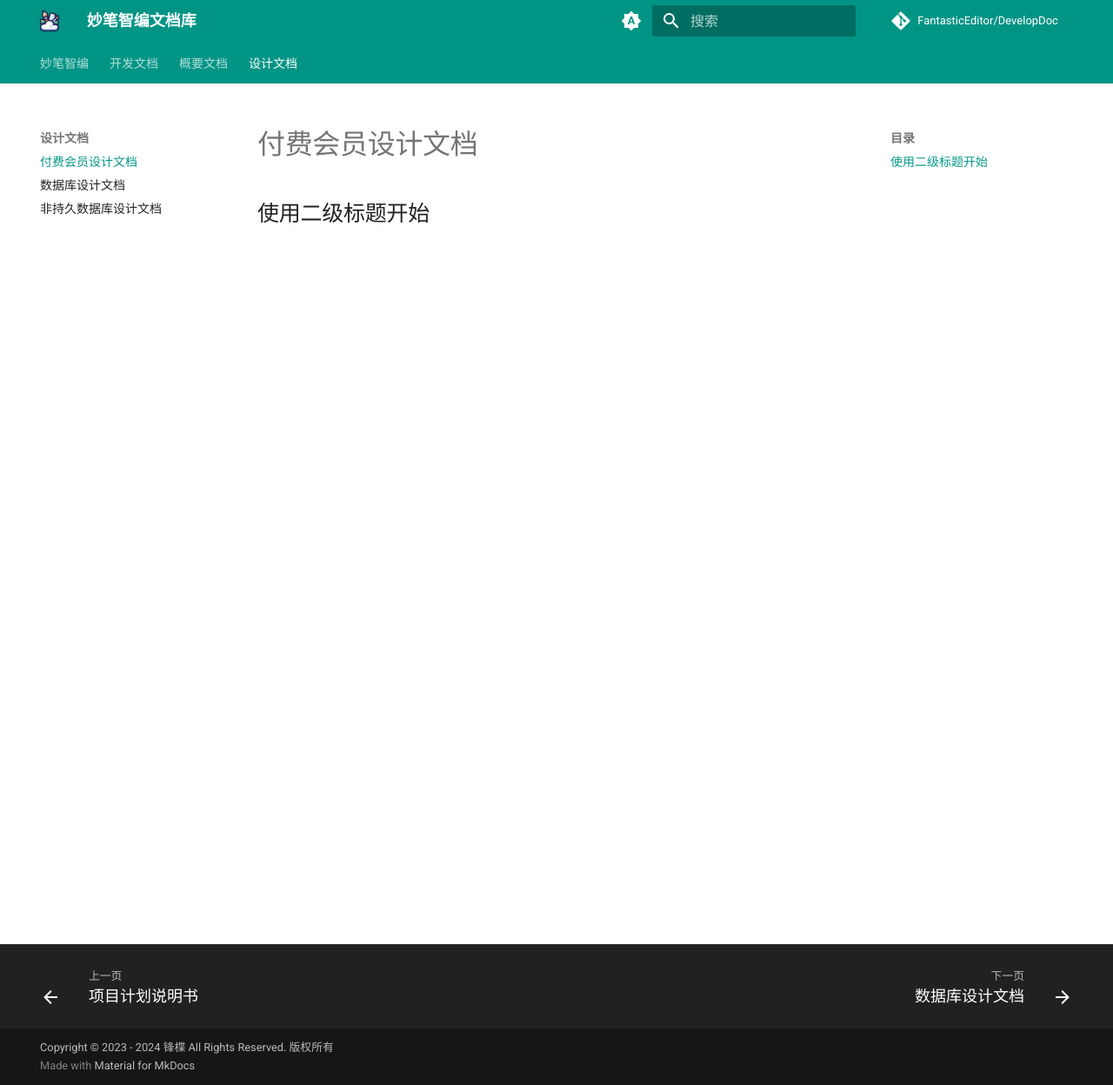
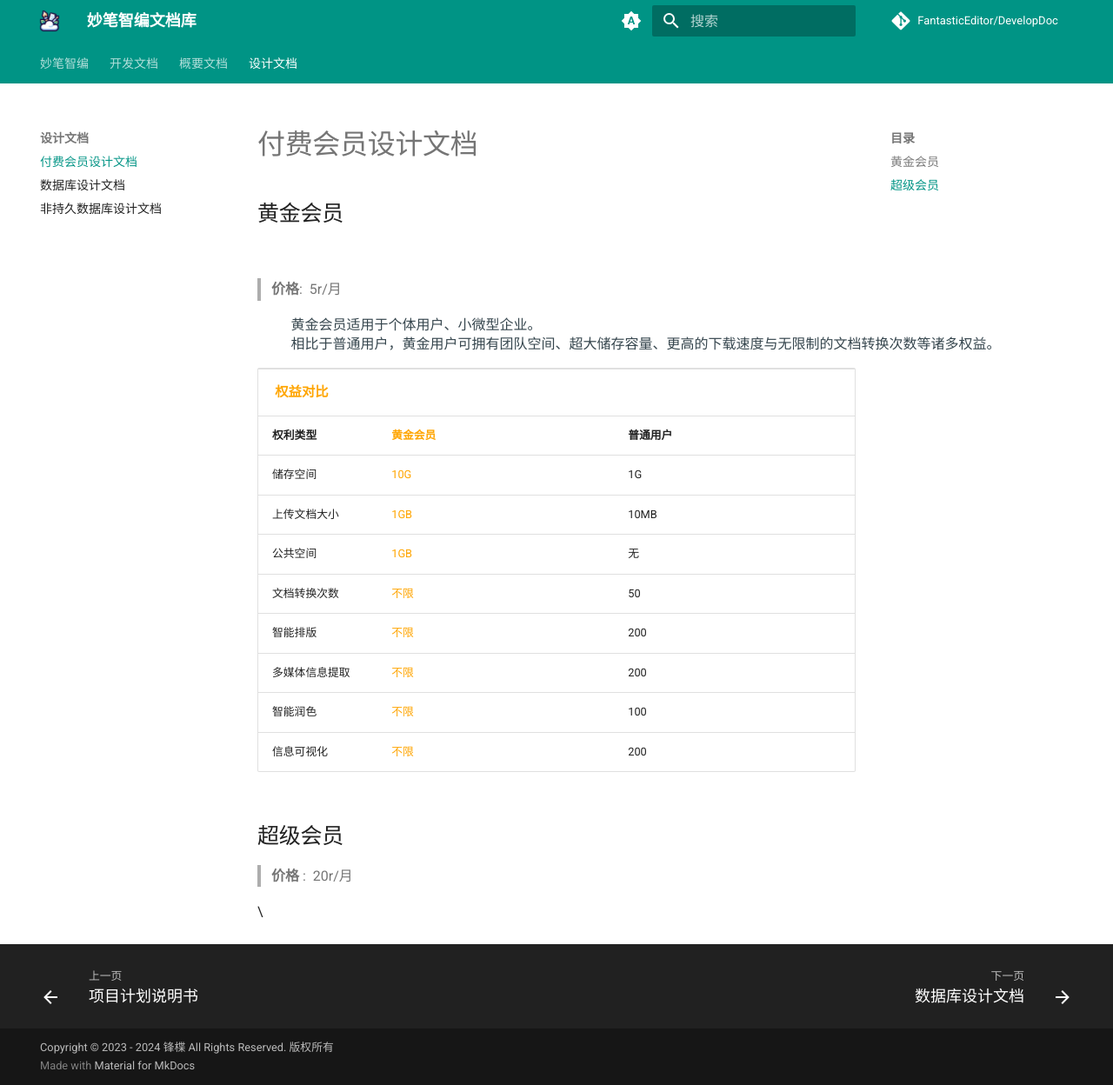
Before and after one commit to fantastic-editor/DevelopDoc, an MkDocs documentation site: the page built from docs/设计文档/付费会员设计文档.md, in a window 1280 px wide and 1248 px high. Shown: the whole window at 87% size. Built offline with MkDocs 1.6.1 and Material for MkDocs 9.7.7, drawn with Linux system fonts in a browser that asks for light colours; comment, search, counter and statistics services are not loaded.

Commit message:
feat:付费会员文档更新
更新黄金会员

```diff
--- a/docs/设计文档/付费会员设计文档.md
+++ b/docs/设计文档/付费会员设计文档.md
@@ -1 +1,75 @@
-## 使用二级标题开始
+# 付费会员设计文档
+
+## 黄金会员
+<br/>
+
+> **价格**:&nbsp;&nbsp;5r/月
+
+<pre>
+    黄金会员适用于个体用户、小微型企业。
+    相比于普通用户，黄金用户可拥有团队空间、超大储存容量、更高的下载速度与无限制的文档转换次数等诸多权益。
+</pre>
+
+<table style="text-align: center;width: 100%">
+	<tr >
+		<td style="width: 1200px;font-weight: bold;font-family: 微软雅黑;
+font-size: larger;color:orange" colspan="3">权益对比</td>
+	</tr>
+	<tr >
+        <td style="width:20%;font-weight: bold;font-family: 微软雅黑">权利类型</td>
+		<td style="font-weight: bold;font-family: 微软雅黑;color: orange">黄金会员</td>
+		<td style="font-weight: bold;font-family: 微软雅黑">普通用户</td>
+	</tr>
+    <tr >
+		<td>储存空间</td>
+		<td style="color: orange">10G</td>
+        <td>1G</td>
+	</tr>
+    <tr >
+		<td>上传文档大小</td>
+		<td style="color: orange">1GB</td>
+        <td>10MB</td>
+	</tr>
+    <tr >
+		<td>公共空间</td>
+		<td style="color: orange">1GB</td>
+        <td>无</td>
+	</tr>
+    <tr >
+		<td>文档转换次数</td>
+		<td style="color: orange">不限</td>
+        <td>50</td>
+	</tr>
+    <tr >
+		<td>智能排版</td>
+		<td style="color: orange">不限</td>
+        <td>200</td>
+	</tr>
+    <tr >
+		<td>多媒体信息提取</td>
+		<td style="color: orange">不限</td>
+        <td>200</td>
+	</tr>
+    <tr >
+		<td>智能润色</td>
+		<td style="color: orange">不限</td>
+        <td>100</td>
+	</tr>
+    <tr >
+		<td>信息可视化</td>
+		<td style="color: orange">不限</td>
+        <td>200</td>
+	</tr>
+</table>
+
+
+
+
+## 超级会员
+> **价格** :&nbsp;&nbsp;20r/月
+
+
+
+
+
+\
```
